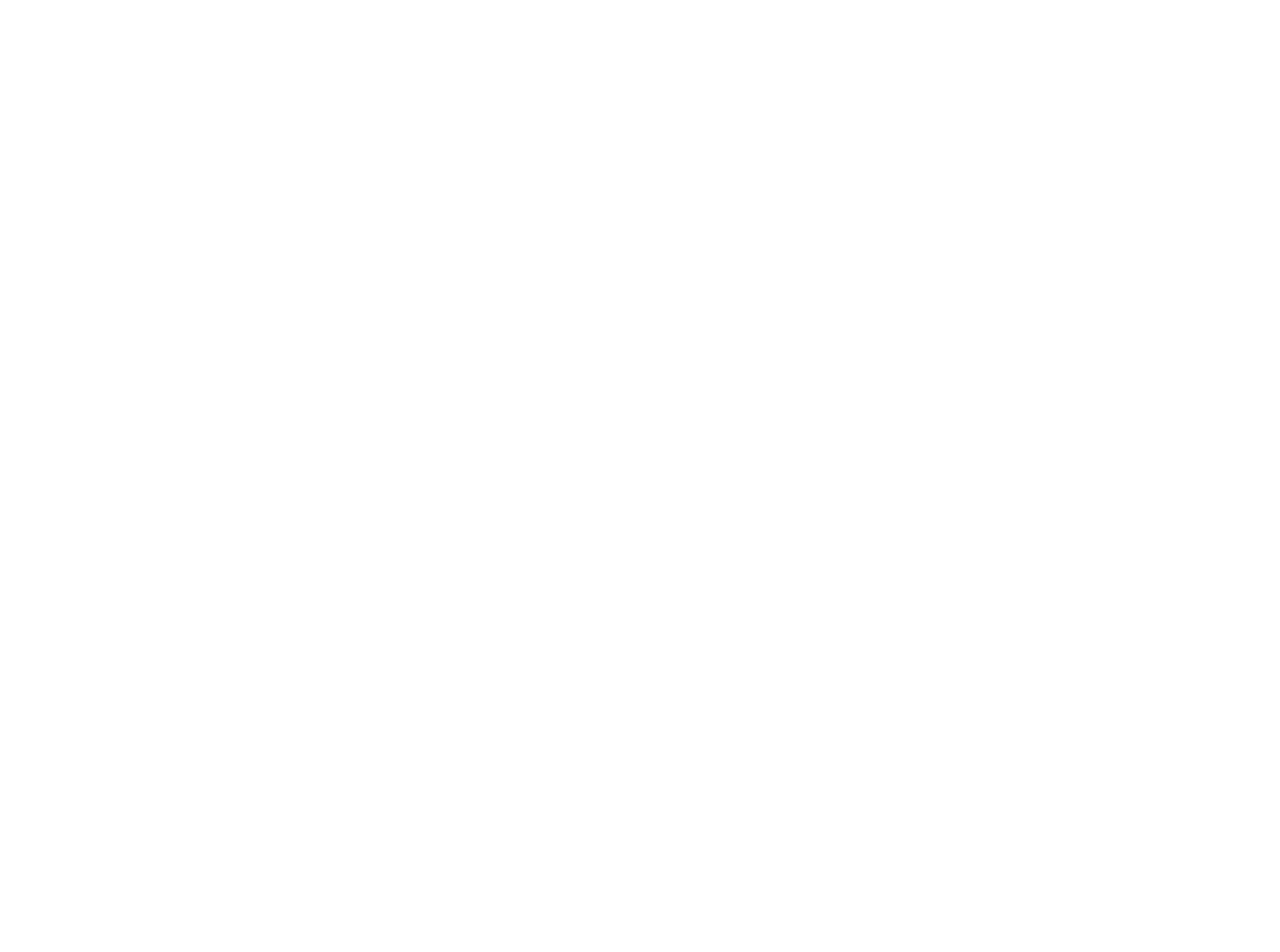
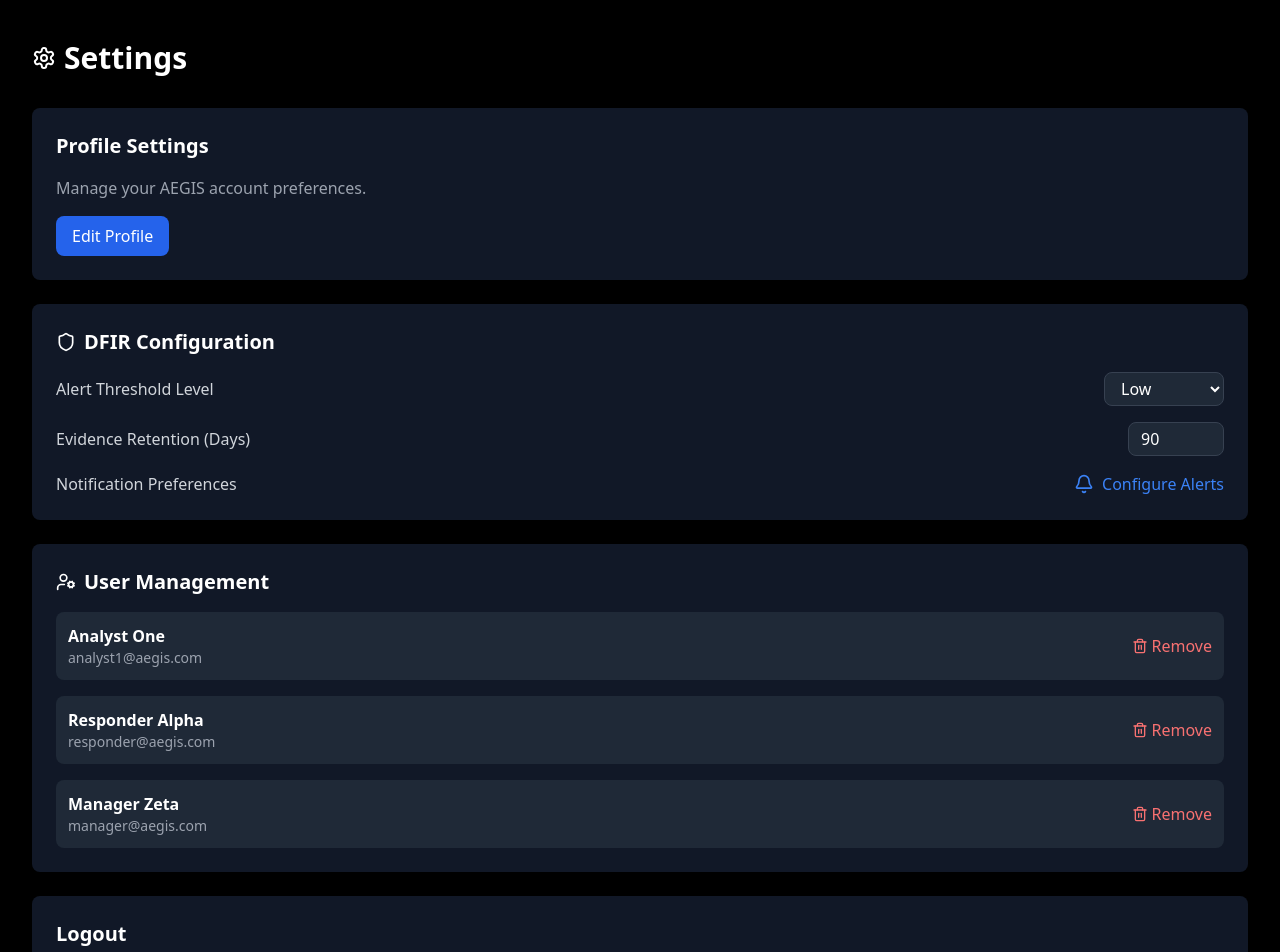
Before and after one commit to COS301-SE-2025/AEGIS, a React (Vite) app in the folder frontend/: page /settings in a window 1280 px wide. Before the commit this address had no page. Shown: the top 952 px of the page. Before the commit the page ends 800 px from the top, so only its background shows below. Built offline with nearby package versions, Linux system fonts and the light colour scheme.

Commit message:
added settings and profile page

```diff
--- a/frontend/src/App.tsx
+++ b/frontend/src/App.tsx
@@ -1,9 +1,13 @@
 import { Routes, Route } from "react-router-dom";
 import { LoginPage } from "./screens/LoginPage";
 import { RegistrationPage } from "./screens/RegistrationPage";
-import ResetPasswordPage from "./screens/ResetPasswordPage";
+import {ResetPasswordPage} from "./screens/ResetPasswordPage";
 import { CaseManagementPage } from "./screens/CaseManagementPage";
 import { SecureChatPage } from "./screens/SecureChatPage";
+import {SettingsPage} from "./screens/SettingsPage";
+import { ProfilePage } from "./screens/ProfilePage";
+
+
 
 export default function App() {
   return (
@@ -14,6 +18,9 @@ export default function App() {
       <Route path="/reset-password" element={<ResetPasswordPage />} />
       <Route path="/case-management" element={<CaseManagementPage />} />
       <Route path="/secure-chat" element={<SecureChatPage />} />
+      <Route path="/settings" element={<SettingsPage />} />
+      <Route path="/profile" element={<ProfilePage />} />
+      {/* Add more routes as needed */}
 
     </Routes>
   );
--- a/frontend/src/screens/CaseManagementPage/CaseManagementPage.tsx
+++ b/frontend/src/screens/CaseManagementPage/CaseManagementPage.tsx
@@ -108,7 +108,7 @@ export const CaseManagementPage = () => {
         <div className="border-t border-gray-700 pt-4">
           <div className="flex items-center gap-3">
             <div className="w-12 h-12 bg-gray-600 rounded-full flex items-center justify-center">
-              <span className="text-white font-medium">AT</span>
+             <Link to="/profile" > <span className="text-white font-medium">AT</span></Link>
             </div>
             <div>
               <p className="font-semibold text-white">Agent Tshire</p>
@@ -153,10 +153,10 @@ export const CaseManagementPage = () => {
                 <Bell className="w-6 h-6" />
               </button>
               <button className="p-2 text-gray-400 hover:text-white transition-colors">
-                <Settings className="w-6 h-6" />
+               <Link to="/settings" > <Settings className="w-6 h-6" /></Link>
               </button>
               <div className="w-10 h-10 bg-gray-600 rounded-full flex items-center justify-center">
-                <span className="text-white font-medium text-sm">AT</span>
+                <Link to="/profile" ><span className="text-white font-medium text-sm">AT</span></Link>
               </div>
             </div>
           </div>
--- /dev/null
+++ b/frontend/src/screens/ProfilePage/ProfilePage.tsx
@@ -0,0 +1,128 @@
+import { useState, useRef } from "react";
+import { Pencil, Save, Upload, User, Mail, Shield } from "lucide-react";
+
+export  const ProfilePage= () => {
+  const fileInputRef = useRef<HTMLInputElement>(null);
+
+  const [isEditing, setIsEditing] = useState(false);
+  const [profile, setProfile] = useState({
+    name: "Agent Carter",
+    email: "carter@aegis.com",
+    role: "Incident Responder",
+    image: null as string | null,
+  });
+
+  const toggleEdit = () => setIsEditing(!isEditing);
+
+  const handleChange = (e: React.ChangeEvent<HTMLInputElement>) => {
+    setProfile({ ...profile, [e.target.name]: e.target.value });
+  };
+
+  const handleImageChange = (e: React.ChangeEvent<HTMLInputElement>) => {
+    if (e.target.files && e.target.files[0]) {
+      const reader = new FileReader();
+      reader.onload = () => {
+        setProfile({ ...profile, image: reader.result as string });
+      };
+      reader.readAsDataURL(e.target.files[0]);
+    }
+  };
+
+  return (
+    <div className="bg-black min-h-screen text-white p-10">
+      <h1 className="text-3xl font-bold mb-8">Profile</h1>
+
+      <div className="bg-gray-900 p-6 rounded-lg max-w-xl mx-auto shadow-lg space-y-6">
+        {/* Profile Picture */}
+        <div className="flex flex-col items-center space-y-3">
+          <div className="relative w-24 h-24">
+            <img
+              src={
+                profile.image ||
+                "https://ui-avatars.com/api/?name=Agent+Carter&background=0D8ABC&color=fff"
+              }
+              alt="Profile"
+              className="w-24 h-24 rounded-full object-cover border-4 border-gray-800"
+            />
+            {isEditing && (
+              <button
+                onClick={() => fileInputRef.current?.click()}
+                className="absolute bottom-0 right-0 bg-blue-600 hover:bg-blue-500 p-1 rounded-full"
+              >
+                <Upload className="w-4 h-4 text-white" />
+              </button>
+            )}
+            <input
+              type="file"
+              accept="image/*"
+              ref={fileInputRef}
+              className="hidden"
+              onChange={handleImageChange}
+            />
+          </div>
+        </div>
+
+        {/* Name */}
+        <div className="flex items-center gap-4">
+          <User className="w-6 h-6 text-gray-400" />
+          {isEditing ? (
+            <input
+              type="text"
+              name="name"
+              value={profile.name}
+              onChange={handleChange}
+              className="bg-gray-800 p-2 rounded text-white w-full"
+            />
+          ) : (
+            <p className="text-lg">{profile.name}</p>
+          )}
+        </div>
+
+        {/* Email */}
+        <div className="flex items-center gap-4">
+          <Mail className="w-6 h-6 text-gray-400" />
+          {isEditing ? (
+            <input
+              type="email"
+              name="email"
+              value={profile.email}
+              onChange={handleChange}
+              className="bg-gray-800 p-2 rounded text-white w-full"
+            />
+          ) : (
+            <p className="text-lg">{profile.email}</p>
+          )}
+        </div>
+
+            {/* Role */}
+    <div className="flex items-center gap-4">
+    <Shield className="w-6 h-6 text-gray-400" />
+    {isEditing ? (
+        <input
+        type="text"
+        name="role"
+        value={profile.role}
+        disabled //  makes the input read-only
+        className="bg-gray-800 p-2 rounded text-white w-full opacity-70 cursor-not-allowed"
+        />
+    ) : (
+        <p className="text-lg">{profile.role}</p>
+    )}
+    </div>
+
+        {/* Role Description */}
+
+        {/* Actions */}
+        <div className="flex justify-end mt-4">
+          <button
+            onClick={toggleEdit}
+            className="flex items-center gap-2 bg-blue-600 hover:bg-blue-500 px-4 py-2 rounded-lg transition"
+          >
+            {isEditing ? <Save className="w-4 h-4" /> : <Pencil className="w-4 h-4" />}
+            {isEditing ? "Save Changes" : "Edit Profile"}
+          </button>
+        </div>
+      </div>
+    </div>
+  );
+}
--- /dev/null
+++ b/frontend/src/screens/ProfilePage/index.tsx
@@ -0,0 +1 @@
+export { ProfilePage } from "./ProfilePage";
--- a/frontend/src/screens/ResetPasswordPage/ResetPasswordPage.tsx
+++ b/frontend/src/screens/ResetPasswordPage/ResetPasswordPage.tsx
@@ -9,7 +9,7 @@ import { Label } from "../../components/ui/label";
 import { Link } from "react-router-dom";
 import { Button } from "../../components/ui/button";
 
-export function ResetPasswordPage(): JSX.Element {
+export const ResetPasswordPage= (): JSX.Element =>  {
   return (
     <div className="relative min-h-screen w-full overflow-hidden">
       {/* Background Grid of 6 Image Tiles */}
--- a/frontend/src/screens/ResetPasswordPage/index.ts
+++ b/frontend/src/screens/ResetPasswordPage/index.ts
@@ -1,3 +1 @@
-import { ResetPasswordPage } from "./ResetPasswordPage";
-
-export default ResetPasswordPage;
+export { ResetPasswordPage } from "./ResetPasswordPage";
--- /dev/null
+++ b/frontend/src/screens/SettingsPage/SettingsPage.tsx
@@ -0,0 +1,105 @@
+import { useState } from "react";
+import { LogOut, Trash2, Settings, UserCog, Shield, Bell } from "lucide-react";
+import { Link } from "react-router-dom";
+
+export const  SettingsPage = () => {
+  const isAdmin = true; // Replace with actual admin check from auth context
+  const [users, setUsers] = useState([
+    { id: 1, name: "Analyst One", email: "analyst1@aegis.com" },
+    { id: 2, name: "Responder Alpha", email: "responder@aegis.com" },
+    { id: 3, name: "Manager Zeta", email: "manager@aegis.com" },
+  ]);
+
+  const handleRemoveUser = (userId: number) => {
+    if (!isAdmin) return;
+    setUsers(prev => prev.filter(user => user.id !== userId));
+  };
+
+  return (
+    <div className="bg-black min-h-screen text-white px-8 py-10">
+      <h1 className="text-3xl font-bold mb-8 flex items-center gap-2">
+        <Settings className="w-6 h-6" /> Settings
+      </h1>
+
+      {/* Profile Settings */}
+      <div className="bg-gray-900 rounded-lg p-6 mb-6">
+        <h2 className="text-xl font-semibold mb-4">Profile Settings</h2>
+        <p className="text-gray-400 mb-4">Manage your AEGIS account preferences.</p>
+        <Link to="/profile"><button className="bg-blue-600 px-4 py-2 rounded-lg hover:bg-blue-500 transition-colors">
+          Edit Profile
+        </button></Link>
+      </div>
+
+      {/* DFIR Settings */}
+      <div className="bg-gray-900 rounded-lg p-6 mb-6">
+        <h2 className="text-xl font-semibold mb-4 flex items-center gap-2">
+          <Shield className="w-5 h-5" /> DFIR Configuration
+        </h2>
+        <div className="space-y-4">
+          <div className="flex justify-between items-center">
+            <span className="text-gray-300">Alert Threshold Level</span>
+            <select className="bg-gray-800 border border-gray-700 rounded-lg px-3 py-1 text-white">
+              <option>Low</option>
+              <option>Moderate</option>
+              <option>High</option>
+              <option>Critical</option>
+            </select>
+          </div>
+          <div className="flex justify-between items-center">
+            <span className="text-gray-300">Evidence Retention (Days)</span>
+            <input
+              type="number"
+              defaultValue={90}
+              className="bg-gray-800 border border-gray-700 rounded-lg px-3 py-1 w-24 text-white"
+            />
+          </div>
+          <div className="flex justify-between items-center">
+            <span className="text-gray-300">Notification Preferences</span>
+            <button className="flex items-center gap-2 text-blue-500 hover:text-blue-400">
+              <Bell className="w-5 h-5" />
+              Configure Alerts
+            </button>
+          </div>
+        </div>
+      </div>
+
+      {/* User Management (Admin Only) */}
+      {isAdmin && (
+        <div className="bg-gray-900 rounded-lg p-6 mb-6">
+          <h2 className="text-xl font-semibold mb-4 flex items-center gap-2">
+            <UserCog className="w-5 h-5" /> User Management
+          </h2>
+          <ul className="space-y-4">
+            {users.map(user => (
+              <li key={user.id} className="flex justify-between items-center bg-gray-800 p-3 rounded-lg">
+                <div>
+                  <p className="font-semibold">{user.name}</p>
+                  <p className="text-gray-400 text-sm">{user.email}</p>
+                </div>
+                <button
+                  onClick={() => handleRemoveUser(user.id)}
+                  className="text-red-400 hover:text-red-300 flex items-center gap-1"
+                >
+                  <Trash2 className="w-4 h-4" />
+                  Remove
+                </button>
+              </li>
+            ))}
+          </ul>
+        </div>
+      )}
+
+      {/* Logout */}
+      <div className="bg-gray-900 rounded-lg p-6">
+        <h2 className="text-xl font-semibold mb-4">Logout</h2>
+        <Link
+          to="/login"
+          className="inline-flex items-center gap-2 bg-red-600 px-4 py-2 rounded-lg hover:bg-red-500 transition-colors"
+        >
+          <LogOut className="w-5 h-5" />
+          Logout
+        </Link>
+      </div>
+    </div>
+  );
+};
--- /dev/null
+++ b/frontend/src/screens/SettingsPage/index.ts
@@ -0,0 +1 @@
+export { SettingsPage } from "./SettingsPage";
```
